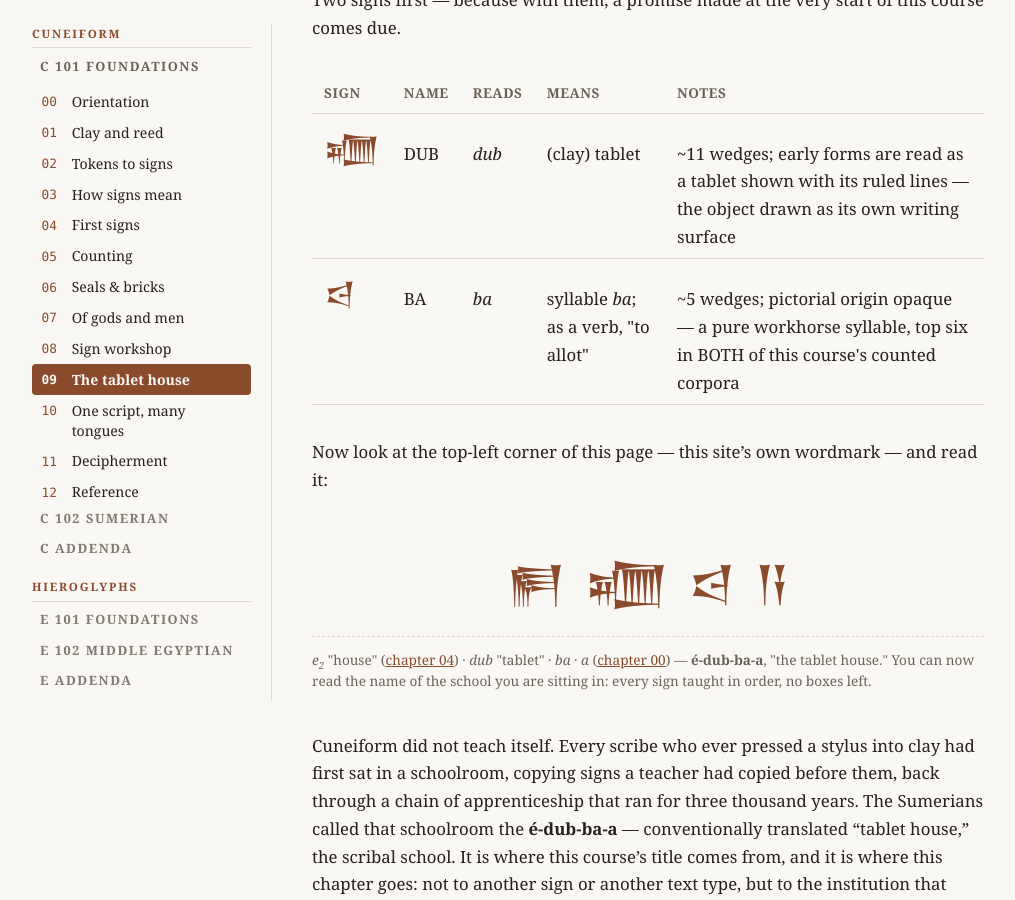
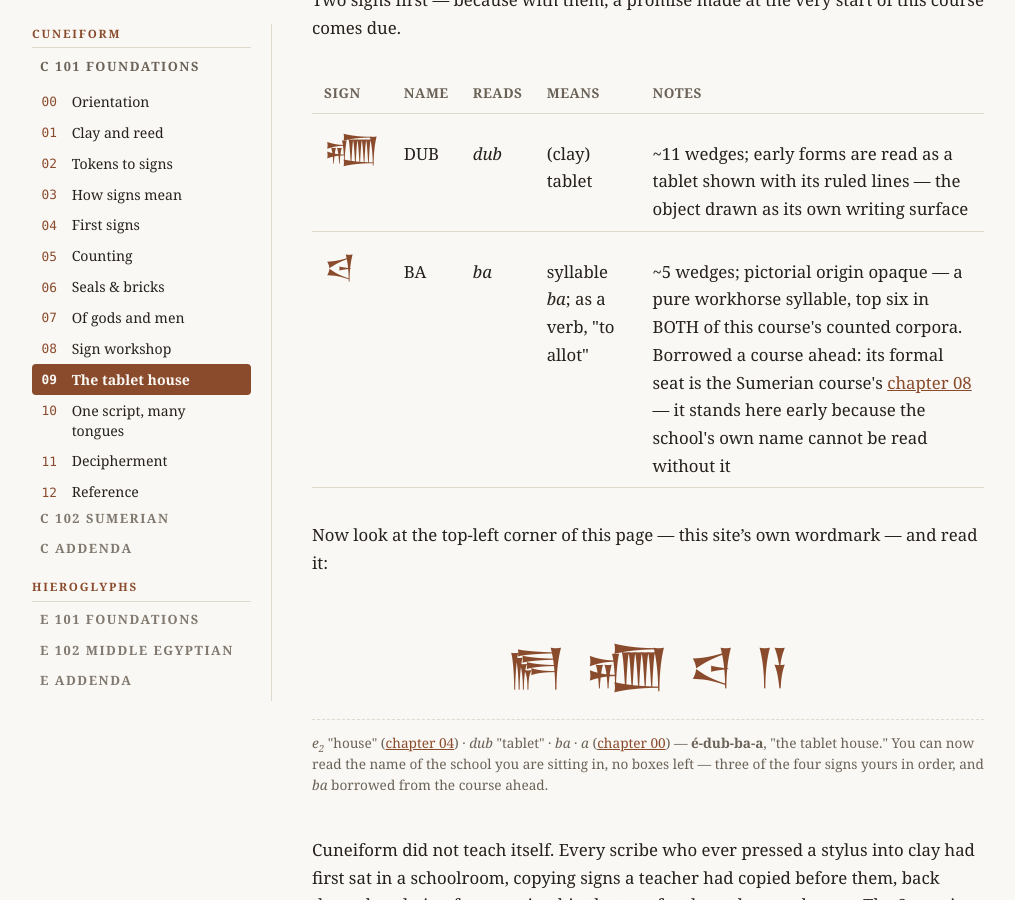
Before and after one commit to arvicco/nabu-edubba, a Jekyll site: the page built from site/cuneiform/101/09-the-tablet-house.md, in a window 1280 px wide and 900 px high, scrolled down 225 px. Shown: the whole window, without its empty margins (132-1147 px from the left). Built offline with Jekyll 4.4.1, drawn with Linux system fonts in a browser that asks for light colours.

Commit message:
fix: BA was taught twice — one seat, shown early, guarded (M9-4 prep)
The codex work surfaced a shipped taught-once violation: 𒁀 BA had
full new-sign rows in both C101 ch09 and C102 ch08 (and the C101
registry never carried it, so its Reference omits it). The formal
seat stays at C102 ch08, matching the frozen queue pin; ch09 now
shows it explicitly as borrowed ahead — the school's own name needs
it — and both rows say so with links. New school-wide test guards
teaches: uniqueness so a second seat can never ship again.

Co-Authored-By: Claude Fable 5 <noreply@anthropic.com>

```diff
--- a/site/cuneiform/101/09-the-tablet-house.md
+++ b/site/cuneiform/101/09-the-tablet-house.md
@@ -11,8 +11,8 @@ chapter: 9
 permalink: /cuneiform/101/09-the-tablet-house/
 course_url: /cuneiform/101/
 course_title: "Cuneiform 101"
-teaches: ["𒁾", "𒁀"]
-shows: []
+teaches: ["𒁾"]
+shows: ["𒁀"]
 ---
 
 # The tablet house
@@ -35,7 +35,10 @@ start of this course comes due.
       <td class="script sign-cell">𒁀</td><td>BA</td><td><em>ba</em></td>
       <td>syllable <em>ba</em>; as a verb, "to allot"</td>
       <td>~5 wedges; pictorial origin opaque — a pure workhorse
-          syllable, top six in BOTH of this course's counted corpora</td>
+          syllable, top six in BOTH of this course's counted corpora.
+          Borrowed a course ahead: its formal seat is the Sumerian
+          course's <a href="{{ '/cuneiform/102/08-the-chain-grows-rings/' | relative_url }}">chapter 08</a> — it stands here early because
+          the school's own name cannot be read without it</td>
     </tr>
   </tbody>
 </table>
@@ -51,7 +54,8 @@ wordmark — and read it:
     <em>e₂</em> "house" (<a href="{{ '/cuneiform/101/04-your-first-signs/' | relative_url }}">chapter 04</a>) · <em>dub</em> "tablet" ·
     <em>ba</em> · <em>a</em> (<a href="{{ '/cuneiform/101/00-orientation/' | relative_url }}">chapter 00</a>) — <strong>é-dub-ba-a</strong>,
     "the tablet house." You can now read the name of the school you
-    are sitting in: every sign taught in order, no boxes left.
+    are sitting in, no boxes left — three of the four signs yours in
+    order, and <em>ba</em> borrowed from the course ahead.
   </figcaption>
 </figure>
 
```
Also changed, not shown: site/cuneiform/102/08-the-chain-grows-rings.md (+3 -1 lines), test/taught_once_test.rb (added, +30 -0 lines).
